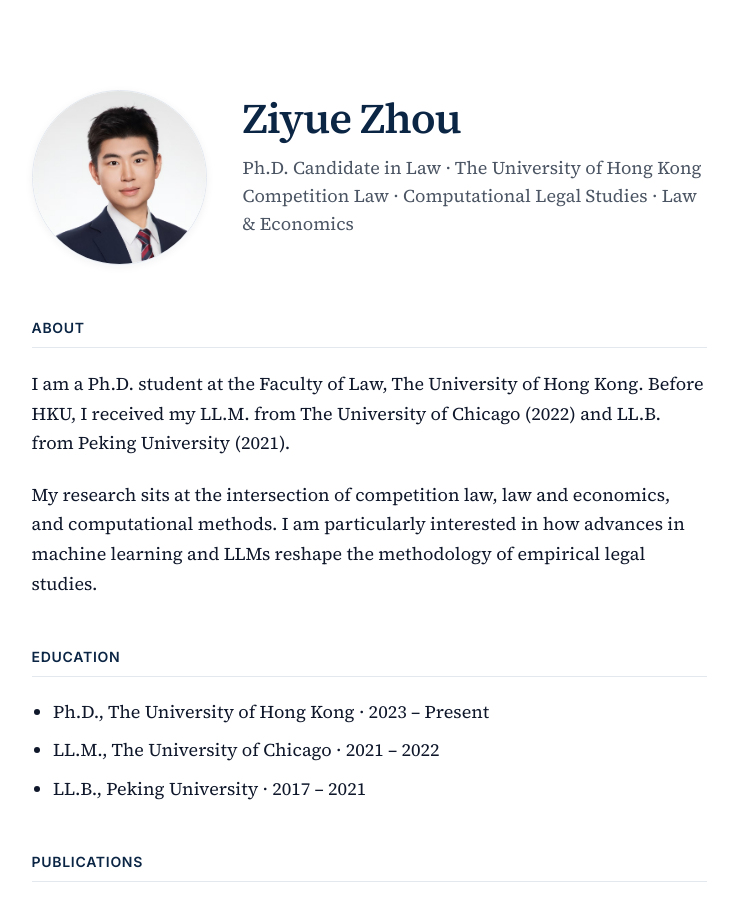
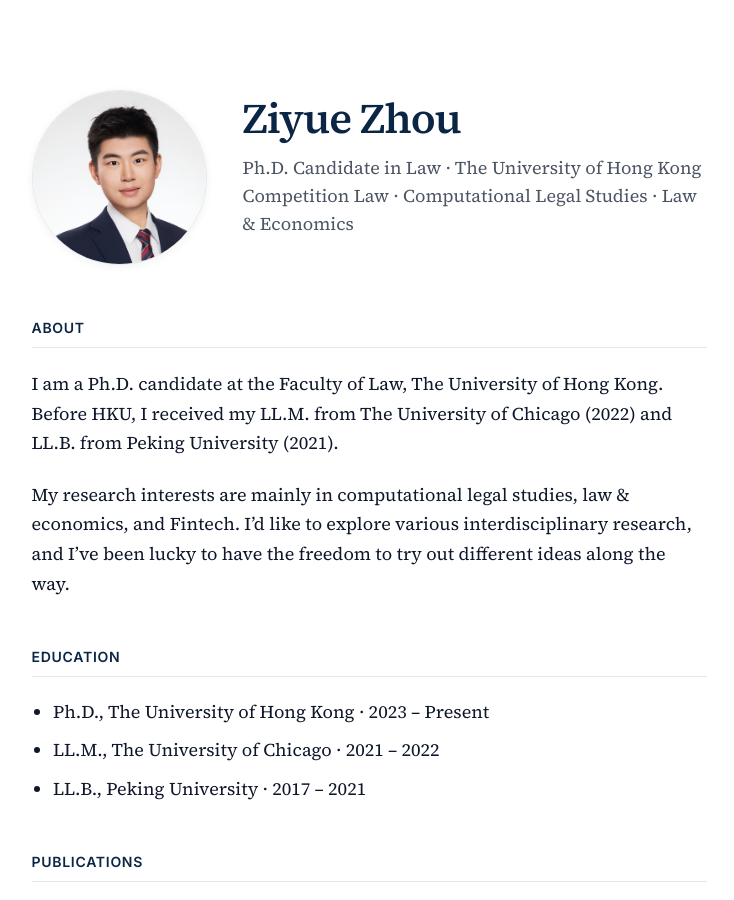
Before and after one commit to zhouziyue233/zhouziyue233.github.io, a Jekyll site: the page built from _pages/about.md, in a window 1280 px wide and 900 px high. Shown: the whole window, without its empty margins (271-1005 px from the left). Built offline with Jekyll 4.4.1, drawn with Linux system fonts in a browser that asks for light colours; some of the changed text lies outside the part shown.

Commit message:
Update about.md

```diff
--- a/_pages/about.md
+++ b/_pages/about.md
@@ -18,9 +18,9 @@ permalink: /
 
 ## About
 
-I am a Ph.D. student at the Faculty of Law, The University of Hong Kong. Before HKU, I received my LL.M. from The University of Chicago (2022) and LL.B. from Peking University (2021).
+I am a Ph.D. candidate at the Faculty of Law, The University of Hong Kong. Before HKU, I received my LL.M. from The University of Chicago (2022) and LL.B. from Peking University (2021).
 
-My research sits at the intersection of competition law, law and economics, and computational methods. I am particularly interested in how advances in machine learning and LLMs reshape the methodology of empirical legal studies.
+My research interests are mainly in computational legal studies, law & economics, and Fintech. I'd like to explore various interdisciplinary research, and I’ve been lucky to have the freedom to try out different ideas along the way.
 
 ## Education
 
@@ -46,4 +46,4 @@ My research sits at the intersection of competition law, law and economics, and
 
 ## Contact
 
-The best way to reach me is by email at [ziyue@connect.hku.hk](mailto:ziyue@connect.hku.hk). I welcome conversations on computational legal study, law and economics, antitrust, and any other interdisciplinary collaborations.
+The best way to reach me is by email at [ziyue@connect.hku.hk](mailto:ziyue@connect.hku.hk). I welcome conversations on any subjects and topics.
```
